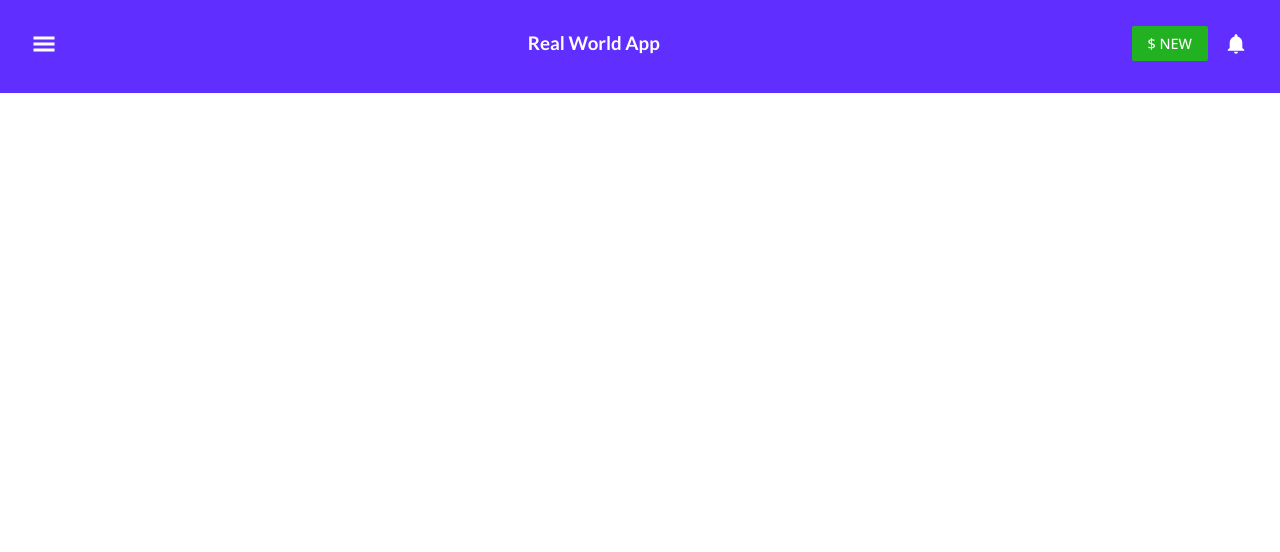
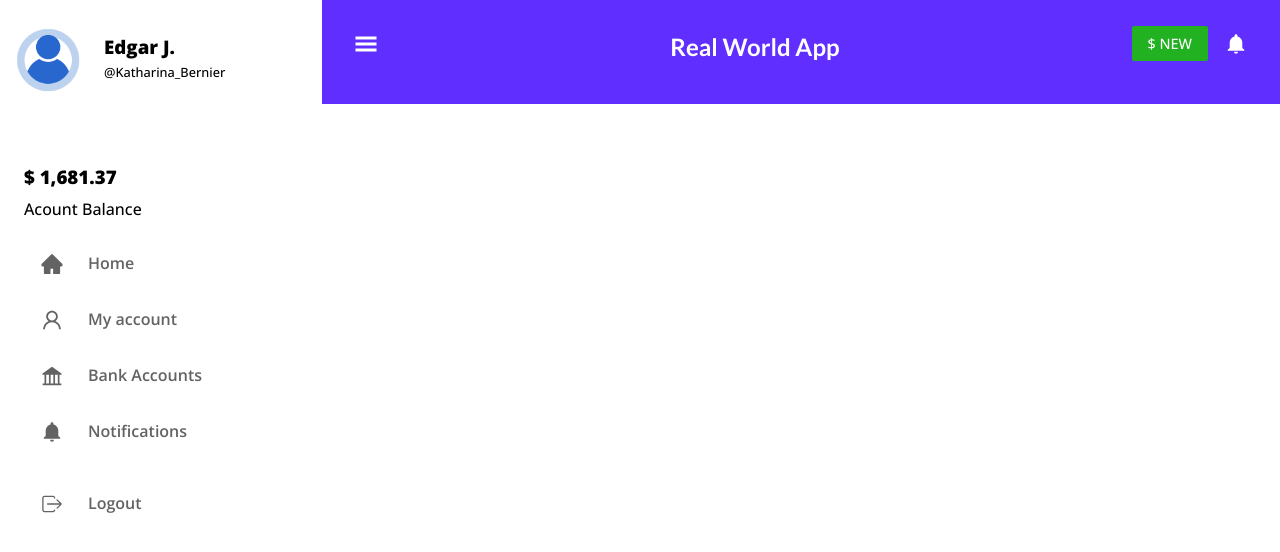
Before and after one commit to rafaelbranco5/team3BankFrontend, a React (Vite) app: page / in a window 1280 px wide. Shown: the top 552 px of the page. Built offline with nearby package versions, Linux system fonts and the light colour scheme.

Commit message:
Layout UI ready

```diff
--- /dev/null
+++ b/src/Compontents/LeftNavbar.jsx
@@ -0,0 +1,122 @@
+import React from 'react'
+import styled from 'styled-components'
+import user from '../assets/user.png'
+import { AiFillHome, AiOutlineUser, AiFillBank } from 'react-icons/ai'
+import { IoMdNotifications, IoIosLogOut } from 'react-icons/io'
+
+
+const LeftNavbarContainer = styled.div`
+    width: 450px;
+    display: flex;
+    flex-direction: column;
+    text-align: left;
+    margin-top: 2.1rem;
+    margin-left: .5rem;
+    font-family: 'Open Sans', serif;
+    ul {
+        li { list-style: none;}
+    }
+    .userImg {
+        margin-top: -14px;
+    }
+    .userInfo__content {
+        display: flex;
+        flex-direction: row;
+        div {
+            margin-left: 1rem;
+            p {
+                margin-top: .3rem;
+                font-size: .8rem;
+            }
+        }
+    }
+    .acountInfo {
+        margin-top: 4rem;
+        margin-left: 1rem;
+        p {
+            margin-top: .6rem;
+        }
+    }
+    .navigation {
+        li {
+            margin: 2rem;
+            div {
+                cursor: pointer;
+                color: #636363;
+                display: flex;
+                svg {
+                    font-size: 1.5rem;
+                    margin-right: 1.5rem;
+                }
+                a {
+                    text-decoration: none;
+                    color: #636363;
+                    font-size: 1rem;
+                    font-weight: 600;
+                }
+            }
+        }
+
+        .logOutCont {
+            margin-top: 3rem;
+        }
+    }
+`
+
+function LeftNavbar() {
+    return (
+        <LeftNavbarContainer>
+            <ul>
+                <li className='userInfo'>
+                    <div className='userInfo__content'>
+                        <img className='userImg' src={user} width="80px" />
+                        <div>
+                            <h3>Edgar J.</h3>
+                            <p>@Katharina_Bernier</p>
+                        </div>
+                    </div>
+                </li>
+                <li className='acountInfo'>
+                    <h3>$ 1,681.37</h3>
+                    <p>Acount Balance</p>
+                </li>
+                <li className='navigation'>
+                    <ul>
+                        <li>
+                            <div>
+                                <AiFillHome />
+                                <a href='#'>Home</a>
+                            </div>
+                        </li>
+                        <li>
+                            <div>
+                                <AiOutlineUser />
+                                <a href='#'>My account</a>
+                            </div>
+                        </li>
+                        <li>
+                            <div>
+                                <AiFillBank />
+                                <a href='#'>Bank Accounts</a>
+                            </div>
+                        </li>
+                        <li>
+                            <div>
+                                <IoMdNotifications />
+                                <a href='#'>Notifications</a>
+                            </div>
+                        </li>
+                        <li className='logOutCont'>
+                            <div>
+                                <IoIosLogOut />
+                                <a href='#'>Logout</a>
+                            </div>
+                        </li>
+                    </ul>
+                </li>
+            </ul>
+        </LeftNavbarContainer>
+    )
+}
+
+export default LeftNavbar
--- a/src/Compontents/Navbar.jsx
+++ b/src/Compontents/Navbar.jsx
@@ -9,6 +9,7 @@ const NavbarContainer = styled.ul`
     width: 100%;
     margin: 0;
     padding: 0;
+    max-height: 40px;
     background-color: #602fff;
     padding: 2rem;
     font-family: 'Lato', serif;
@@ -33,9 +34,10 @@ const NavbarContainer = styled.ul`
             font-size: .9rem;
             margin-right: 1rem;
             margin-top: -6px;
+            cursor: pointer;
         }
     }
-    h3 {
+    h2 {
         margin: 0;
         padding: 0;
         color: white;
@@ -49,7 +51,7 @@ function Navbar() {
                 <a href="#"><GiHamburgerMenu /> </a>
             </li>
             <li>
-                <h3>Real World App</h3>
+                <h2>Real World App</h2>
             </li>
             <li>
                 <div className='notifcationContainer'>
--- a/src/Layout.jsx
+++ b/src/Layout.jsx
@@ -1,15 +1,18 @@
 import React from 'react'
 import styled from 'styled-components'
+import LeftNavbar from './Compontents/LeftNavbar'
 import Navbar from './Compontents/Navbar'
 
 const LayoutContainer = styled.main`
     display: flex;
+    width: 100%;
 `
 
 function Layout({ children }) {
     return (
         <div>
             <LayoutContainer>
+                <LeftNavbar />
                 <Navbar />
                 {children}
             </LayoutContainer>
--- a/src/index.css
+++ b/src/index.css
@@ -9,6 +9,7 @@
 #root {
   margin: 0;
   padding: 0;
+  max-width: 100%;
 }
 body {
   margin: 0;
```
Also changed, not shown: src/assets/user.png (added), 1 other file (tests, documents, lock files or other folders).
